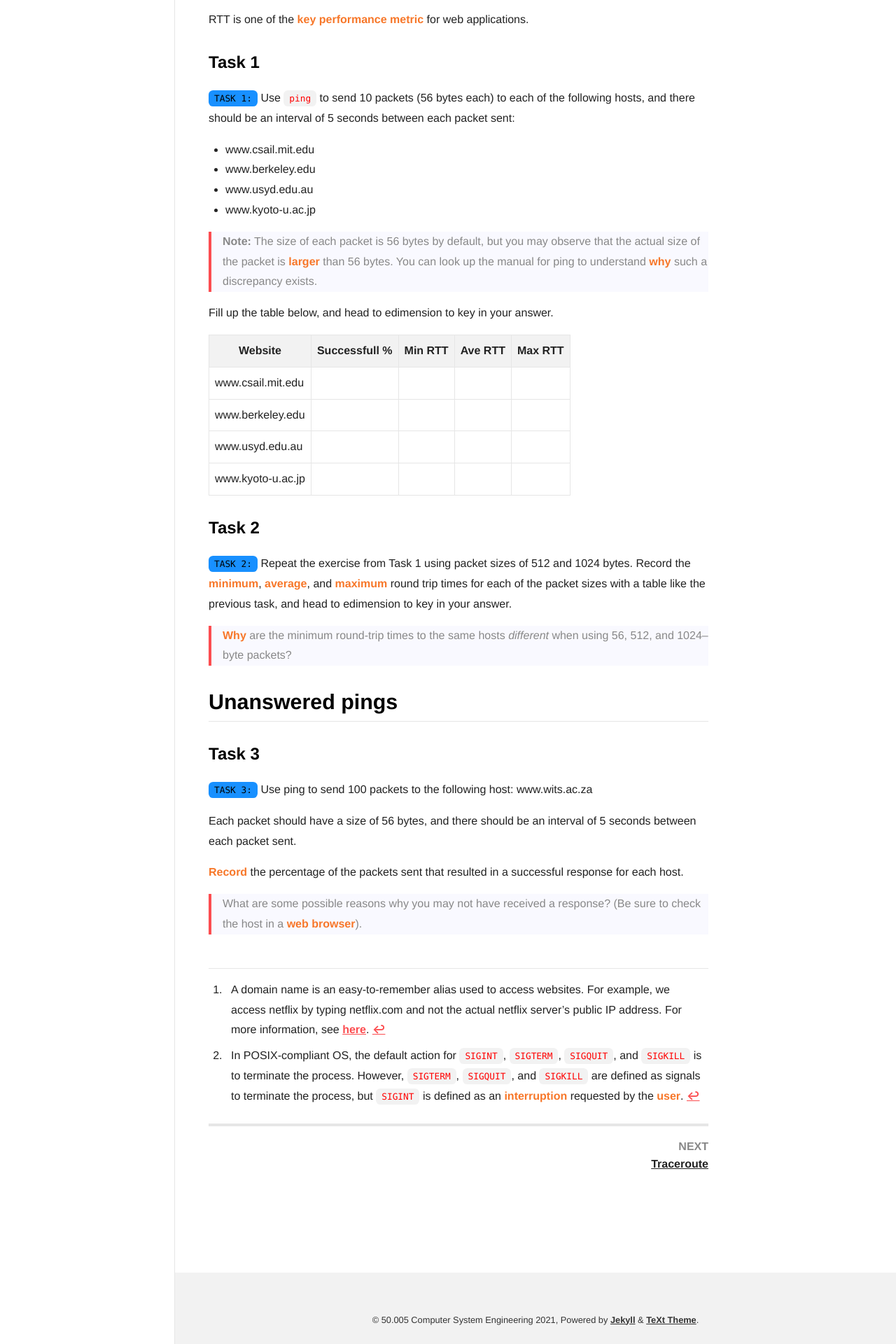
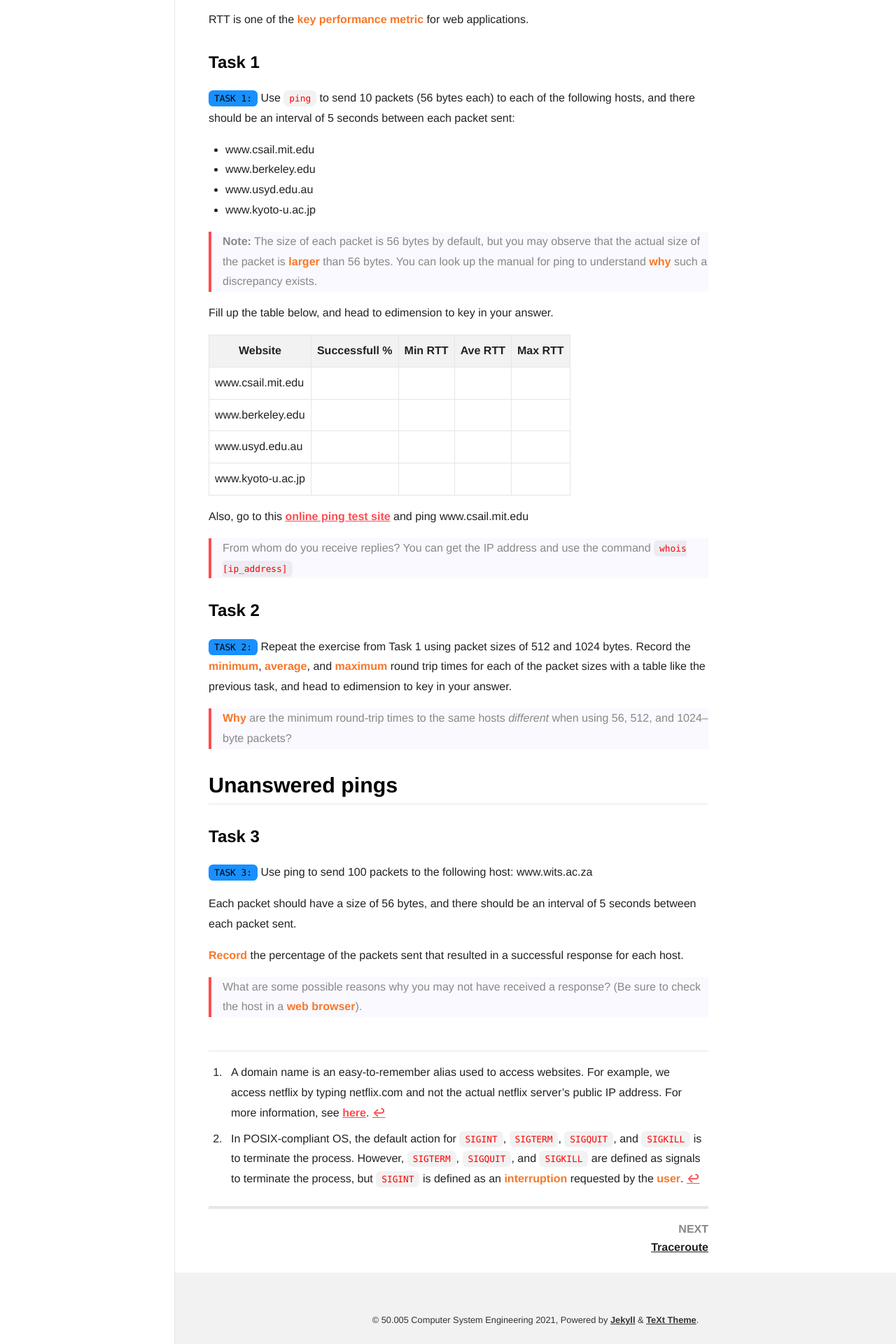
Before and after one commit to natalieagus/50005-2023, a Jekyll site: the page built from _ns_labs/lab1_1-ping.md, in a window 1280 px wide. Shown: the part 1506-3426 px from the top of the page at 70% size. Built offline with Jekyll 4.4.1, drawn with Linux system fonts in a browser that asks for light colours; nearby versions of some CDN libraries.

```diff
--- a/_ns_labs/lab1_1-ping.md
+++ b/_ns_labs/lab1_1-ping.md
@@ -67,6 +67,9 @@ Website | Successfull %| Min RTT | Ave RTT | Max RTT
  www.usyd.edu.au |  |  |  |
  www.kyoto-u.ac.jp |  |  |  |
 
+Also, go to this [online ping test site](https://tools.keycdn.com/ping) and ping www.csail.mit.edu
+> From whom do you receive replies? You can get the IP address and use the command `whois [ip_address]`
+
 ### Task 2
 `TASK 2:`{:.info} Repeat the exercise from Task 1 using packet sizes of 512 and 1024 bytes. Record the <span style="color:#f77729;"><b>minimum</b></span>, <span style="color:#f77729;"><b>average</b></span>, and <span style="color:#f77729;"><b>maximum</b></span> round trip times for each of the packet sizes with a table like the previous task, and head to edimension to key in your answer.
 
```
Also changed, not shown: _ns_labs/lab1_2-traceroute.md (+1 -1 lines).
